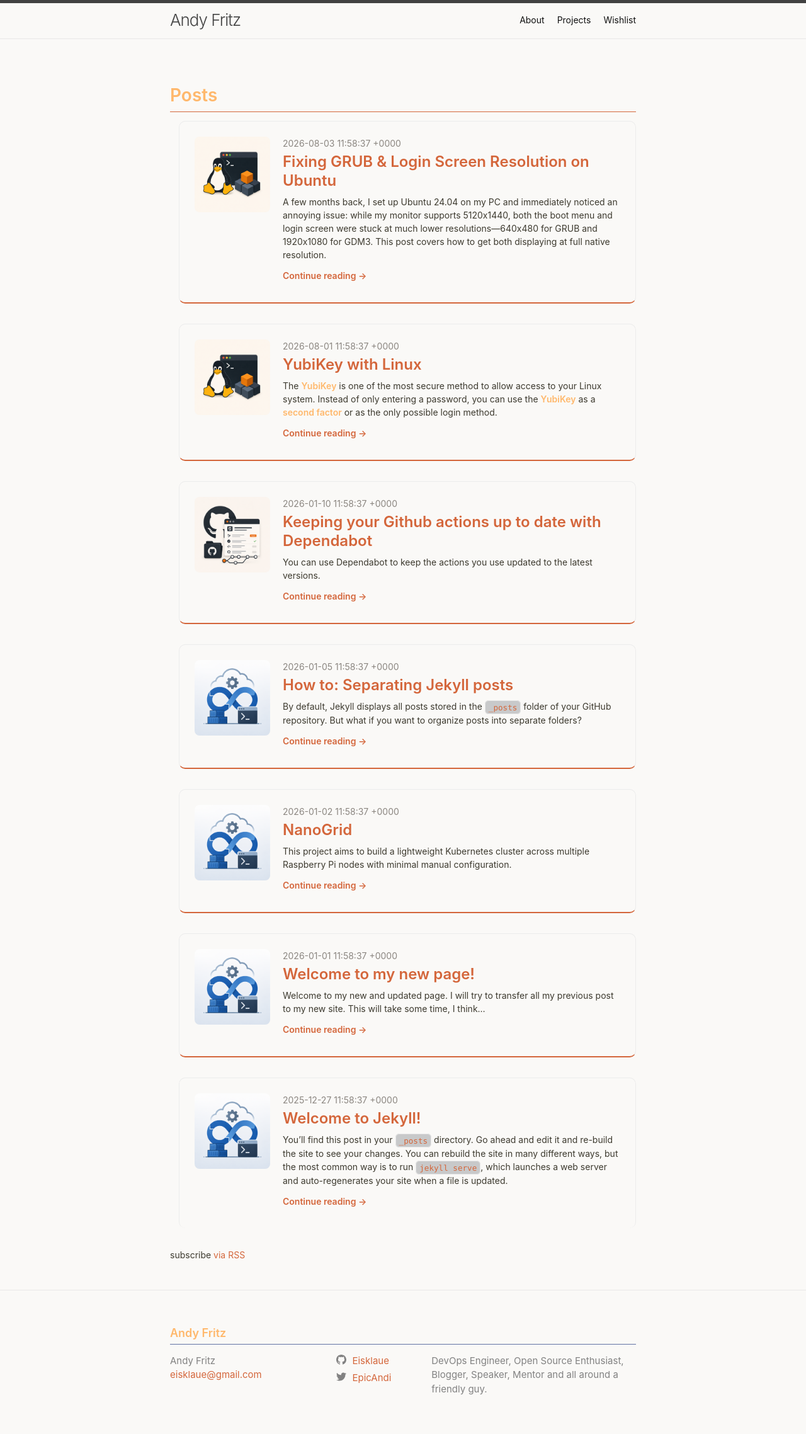
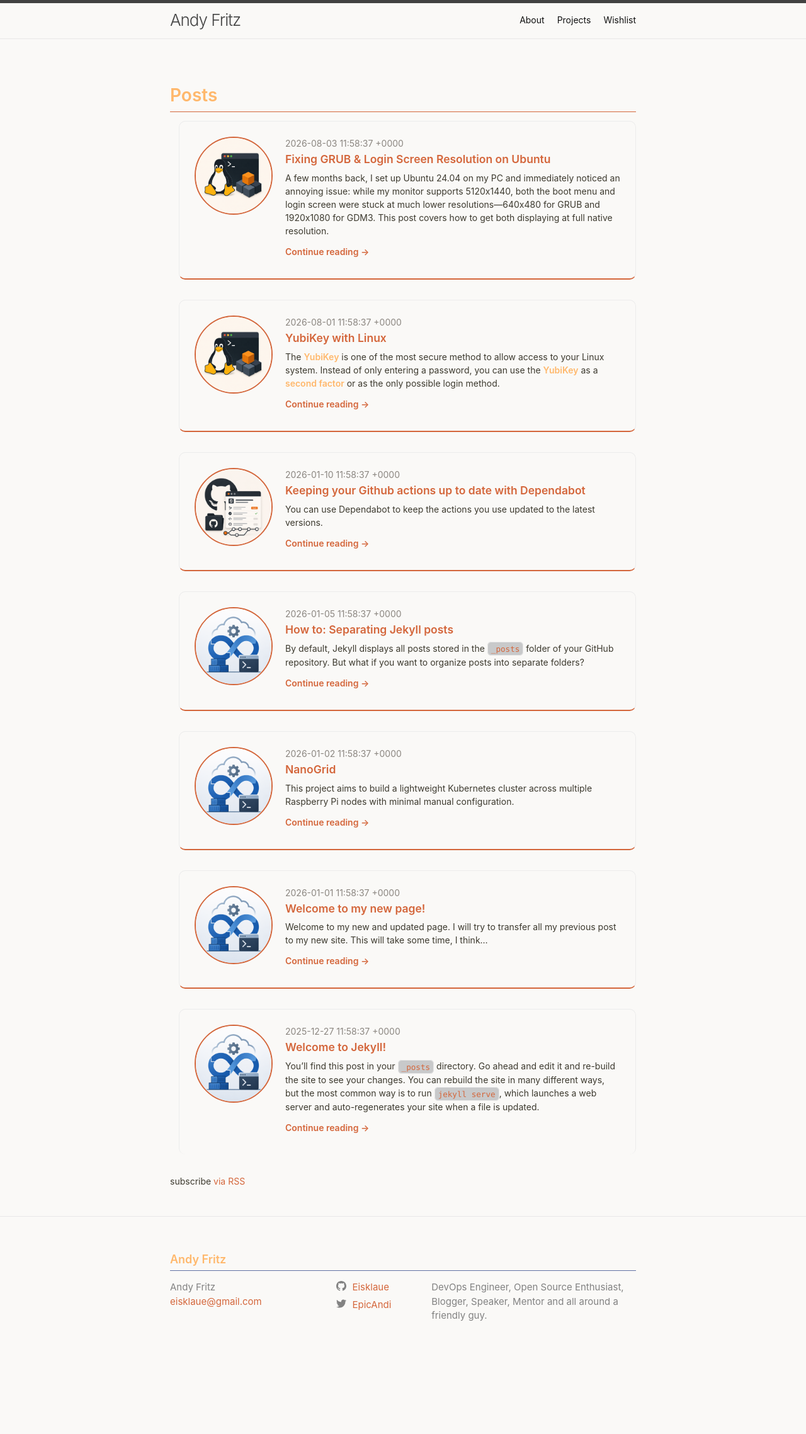
Before and after one commit to andy-fritz/andy-fritz.github.io, a Jekyll site: the page built from index.md, in a window 1280 px wide. Shown: the whole page at 63% size. Built offline with Jekyll 4.4.1, drawn with Linux system fonts in a browser that asks for light colours; after the commit the page ends 2161 px from its top, so only the background shows below that.

Commit message:
Enhance post card interactivity with stretched link and improved hover effects; adjust thumbnail styling

```diff
--- a/_layouts/home.html
+++ b/_layouts/home.html
@@ -25,8 +25,9 @@
           </span>
 
           <h3>
-            <a class="post-link" href="{{ post.url | relative_url }}">
-              {{ post.title | escape }}
+            <a class="stretched-link"
+               href="{{ post.url | relative_url }}">
+                  {{ post.title | escape }}
             </a>
           </h3>
 
--- a/assets/main.scss
+++ b/assets/main.scss
@@ -213,19 +213,27 @@
 }
 
 .post-card {
+    position: relative;
     background: var(--background-color);
     border: 1px solid #ececec;
     border-radius: 10px;
     padding: 1.5rem;
     margin-bottom: 1.5rem;
     transition: all .2s ease;
+    cursor: pointer;
 }
 
 .post-card:hover {
+    transform: translateY(-2px);
+    box-shadow: 0 6px 18px rgba(0,0,0,.05);
+    border-color: #d9d0c7;
     background: #ffffff;
-    border-color: #dddddd;
-    box-shadow: 0 6px 18px rgba(0,0,0,.05);
-    transform: translateY(-2px);
+}
+
+.stretched-link::after {
+    content: "";
+    position: absolute;
+    inset: 0;
 }
 
 .post-card-header {
@@ -236,8 +244,10 @@
 
 .post-thumbnail {
     width: 120px;
-    height: 120px;
-    border-radius: 8px;
+    max-width: 120px;
+    aspect-ratio: 1/1;
+    border: 2px solid var(--brand-color);
+    border-radius: 50%;
     object-fit: cover;
     flex-shrink: 0;
 }
```
